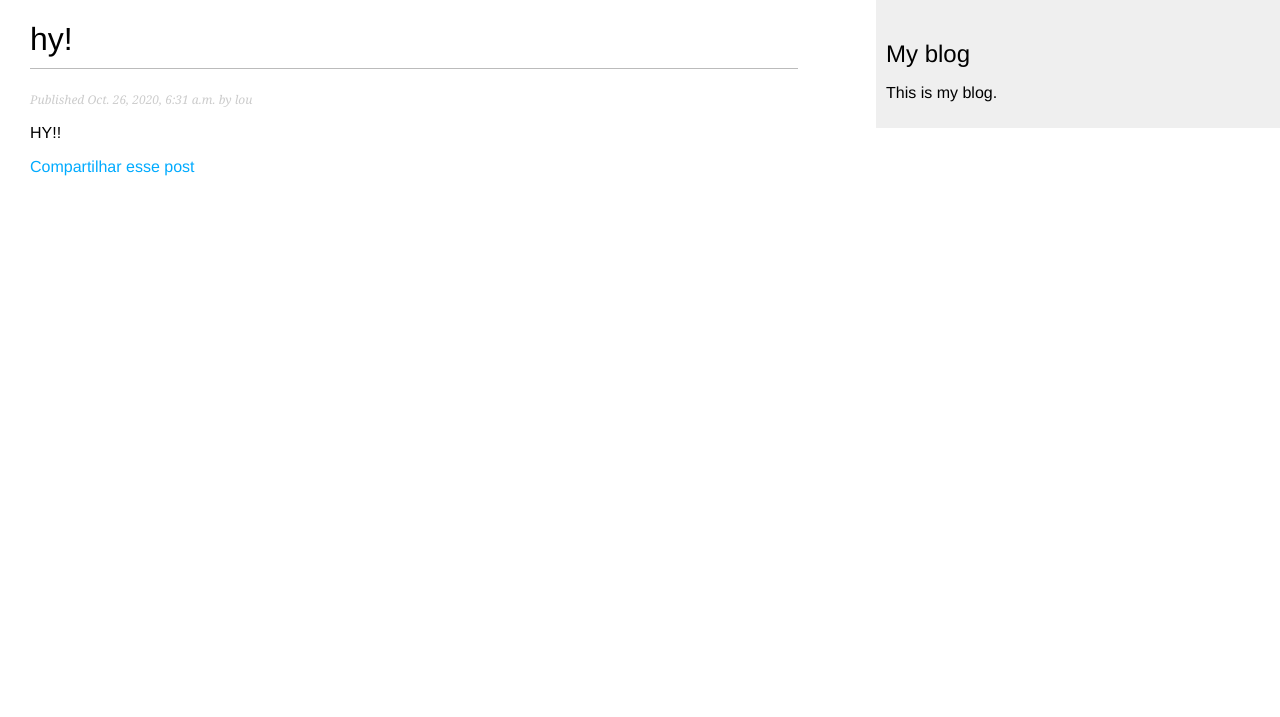
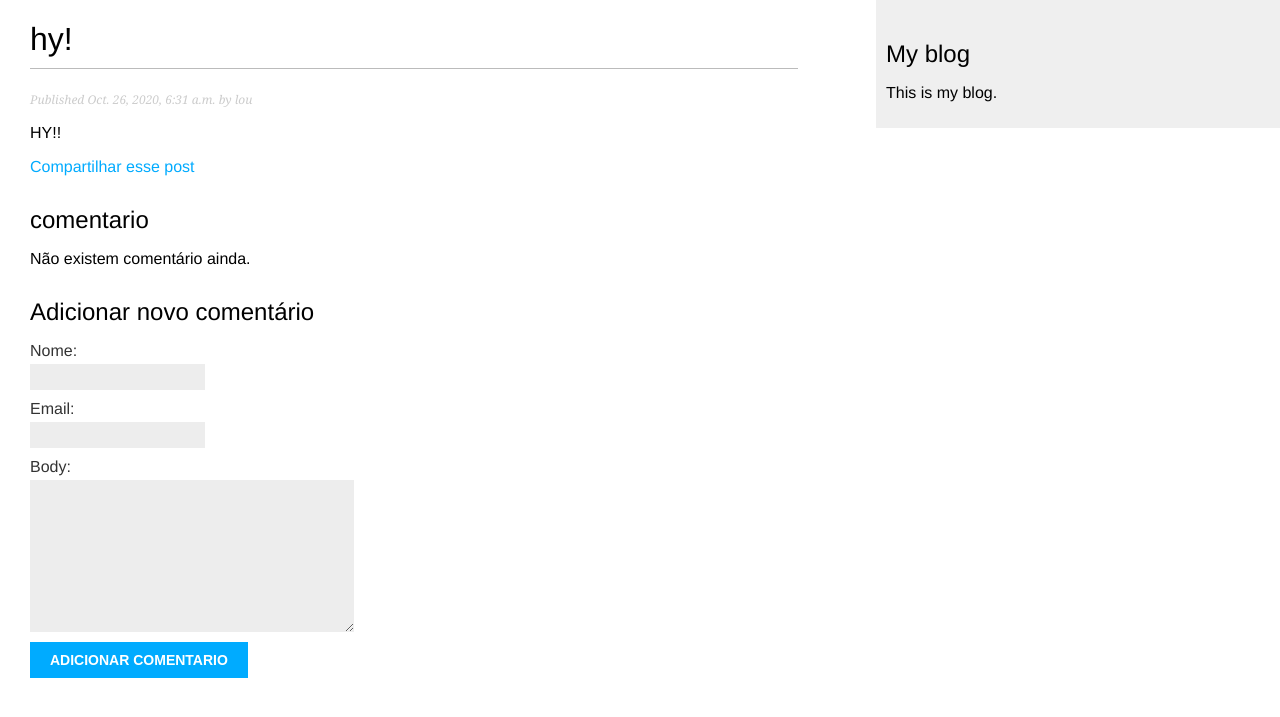
Before and after one commit to LourenceQ/my_blog, a Django app: a page that uses blog_pro/blog_app/templates/blog_app/post/detalhe.html in a window 1280 px wide. Shown: the top 717 px of the page. Run offline with Django 3.2, Linux system fonts and the light colour scheme; data comes from the database, SQL or seed files in the repository; both versions use the stored data as it was after the commit.

Commit message:
Added model, view, and templates fo comments in posts

```diff
--- a/blog_pro/blog_app/forms.py
+++ b/blog_pro/blog_app/forms.py
@@ -1,4 +1,5 @@
 from django import forms
+from .models import Comentarios
 
 # CADA TIPO DE CAMPO TEM UMA FERRAMENTA QUE DETERMINA COMO O CAMPO É RENDERIZADO EM HTML
 class EmailFormulario(forms.Form): # FORMUÁIO CRIADO ERDANDO A CLASSE BASE Form
@@ -7,3 +8,8 @@ class EmailFormulario(forms.Form): # FORMUÁIO CRIADO ERDANDO A CLASSE BASE Form
     para = forms.EmailField() # REQUER UM ENDERESSO DE EMAIL VÁLIDO
     comentarios = forms.CharField(required=False,
                                   widget=forms.Textarea) # required=False FAZ O CAMPO DE COMENTÁRIO OPCIONAL
+
+class ComentarioForm(forms.ModelForm):
+    class Meta:
+        model = Comentarios
+        fields = ('nome', 'email', 'body')
--- a/blog_pro/blog_app/models.py
+++ b/blog_pro/blog_app/models.py
@@ -44,3 +44,20 @@ class Post(models.Model):
 
     def __str__(self): # METODO PADRÃO PARA LEITURA DO OBJETO
         return self.titulo
+
+class Comentarios(models.Model):
+    post = models.ForeignKey(Post,
+                             on_delete= models.CASCADE,
+                             related_name='comentarios') # ASSOCIA UM COMENTÁRIO A UM POST
+    nome = models.CharField(max_length=80)
+    email = models.EmailField()
+    body = models.TextField()
+    criado = models.DateTimeField(auto_now_add=True)
+    atualizado = models.DateTimeField(auto_now=True)
+    ativo = models.BooleanField(default=True)
+
+    class Meta:
+        ordering = ('criado',)
+
+    def __str__(self):
+        return f'Commentário de {self.nome} em {self.post}'
--- a/blog_pro/blog_app/templates/blog_app/post/detalhe.html
+++ b/blog_pro/blog_app/templates/blog_app/post/detalhe.html
@@ -14,4 +14,34 @@
     Compartilhar esse post
   </a>
 </p>
+
+{% with comments.count as total_comments %}
+<h2>
+{{ total_comments }} comentario {{ total_comments|pluralize }}
+</h2>
+{% endwith %}
+
+{% for comentario in comentarios %}
+<div class="comentario">
+  <p class="info">
+    Comentario {{ forloop.counter }} by {{ comentario.nome }}
+    {{ comentario.criado }}
+  </p>
+  {{ comentario.body|linebreaks }}
+</div>
+{% empty %}
+  <p>Não existem comentário ainda.</p>
+{% endfor %}
+
+{% if novo_comentario %}
+  <h2>Seu comentário foi adicionado</h2>
+{% else %}
+  <h2>Adicionar novo comentário</h2>
+  <form method="post">
+    {{ comentario_form.as_p }}
+    {% csrf_token %}
+    <p><input type="submit" value="Adicionar comentario" ></p>
+  </form>
+{% endif %}
+
 {% endblock %}
--- a/blog_pro/blog_app/views.py
+++ b/blog_pro/blog_app/views.py
@@ -1,8 +1,8 @@
 from django.shortcuts import render, get_object_or_404
-from .models import Post
+from .models import Post, Comentarios
 from django.views.generic import ListView
 from django.core.paginator import Paginator,EmptyPage,PageNotAnInteger
-from .forms import EmailFormulario
+from .forms import EmailFormulario, ComentarioForm
 from django.core.mail import send_mail
 # Create your views here.
 
@@ -34,7 +34,27 @@ def detalhe_post(request, year, month, day, post):
                                    publicar__year=year,
                                    publicar__month=month,
                                    publicar__day=day)
-    return render(request,'blog_app/post/detalhe.html',{'post': post})
+     # LISTA DE COMENTARIOS ATIVOS PAR O POST
+    comentarios = post.comentarios.filter(ativo="True")
+
+    novo_comentario = None
+
+    if request.method == 'POST':
+        # UM COMENTÁRIO FOI POSTADO
+        comentario_form = ComentarioForm(data=request.POST)
+        if comentario_form.is_valid():
+            # CRIAR OBJETO DE COMENTARIO MAS NÃO SALVA NO BANCO DE DADOS AINDA
+            novo_comentario = comentario_form.save(commit=False)
+            # ATRIBUI O ATUAL POPST AO COMENTARIO
+            novo_comentario.post = post
+            # SALVA O COMENTARIO NO BANCO DE DADOS
+            novo_comentario.save()
+    else:
+        comentario_form = ComentarioForm
+    return render(request,'blog_app/post/detalhe.html',{'post': post,
+                                                        'comentarios':comentarios,
+                                                        'novo_comentario': novo_comentario,
+                                                        'comentario_form': comentario_form})
 
 class PostListView(ListView):
     queryset = Post.publicado.all() #
```
Also changed, not shown: blog_pro/blog_app/admin.py (+7 -1 lines), blog_pro/blog_app/migrations/0004_comentar.py (added), blog_pro/blog_app/migrations/0005_auto_20201028_0607.py (added), blog_pro/db.sqlite3.
